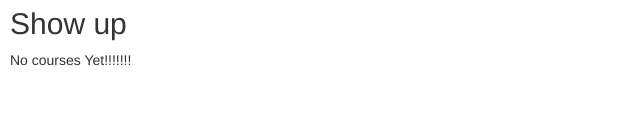
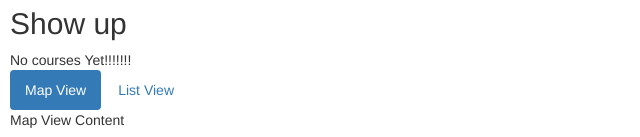
Before and after one commit to cmburch/ngCourses, an Angular app: page / in a window 1280 px wide. Shown: the part 687-824 px from the top of the page, without its empty margins (0-640 px from the left). Before the commit the page ends 800 px from the top, so only its background shows below. Built offline with nearby package versions, Linux system fonts and the light colour scheme.

Commit message:
add class active and viewMode variables

```diff
--- a/src/app/appDirectivesEx.component.ts
+++ b/src/app/appDirectivesEx.component.ts
@@ -11,10 +11,21 @@
         No courses Yet!!!!!!!
     </div>
 
+    <ul class="nav nav-pills">
+        <li [class.active]="viewMode =='map'"><a (click)="viewMode =='map'"href="">Map View</a></li>
+        <li [class.active]="viewMode =='list'"><a (click)="viewMode =='list'" href="">List View</a></li>
+    </ul>
+    <div [ngSwitch]="viewMode">
+        <div *ngSwitchCase="'map'">Map View Content</div>
+        <div *ngSwitchCase="'list'">List View Content</div>
+        <div *ngSwitchDefault>Defaultt</div>
+
+    </div>
+
     `
-
 })
 
 export class appDirectivesEx{
     courses:number[] = [];
+    viewMode:string = "map";
 }
```
